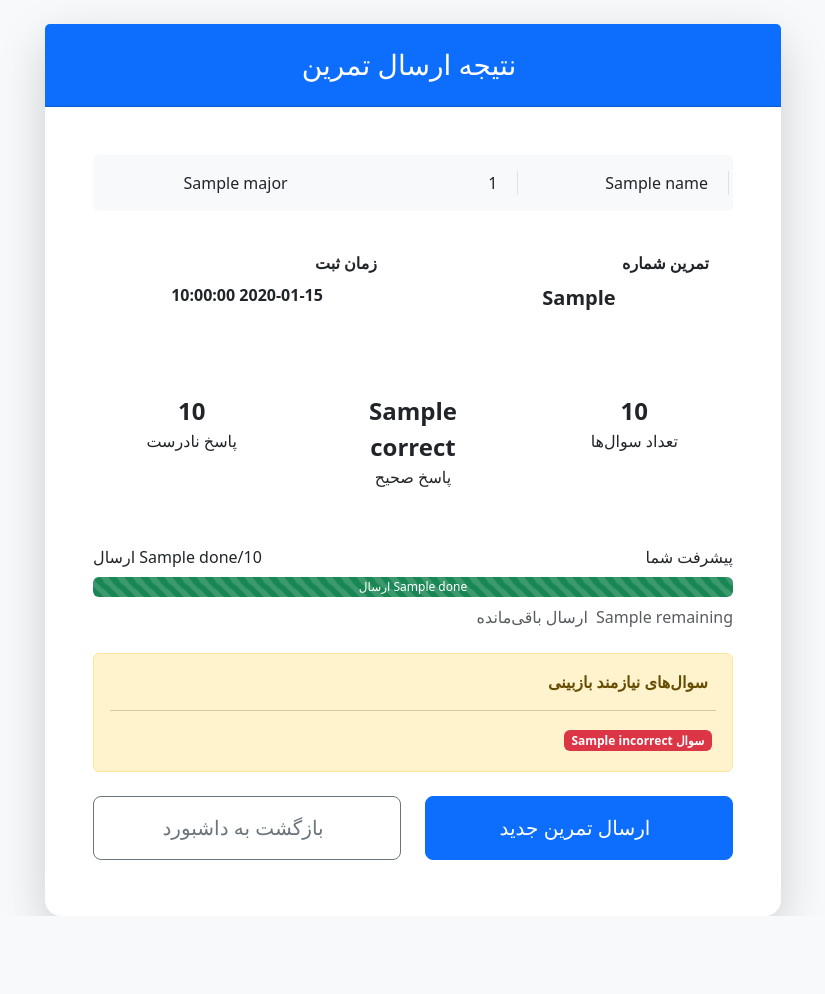
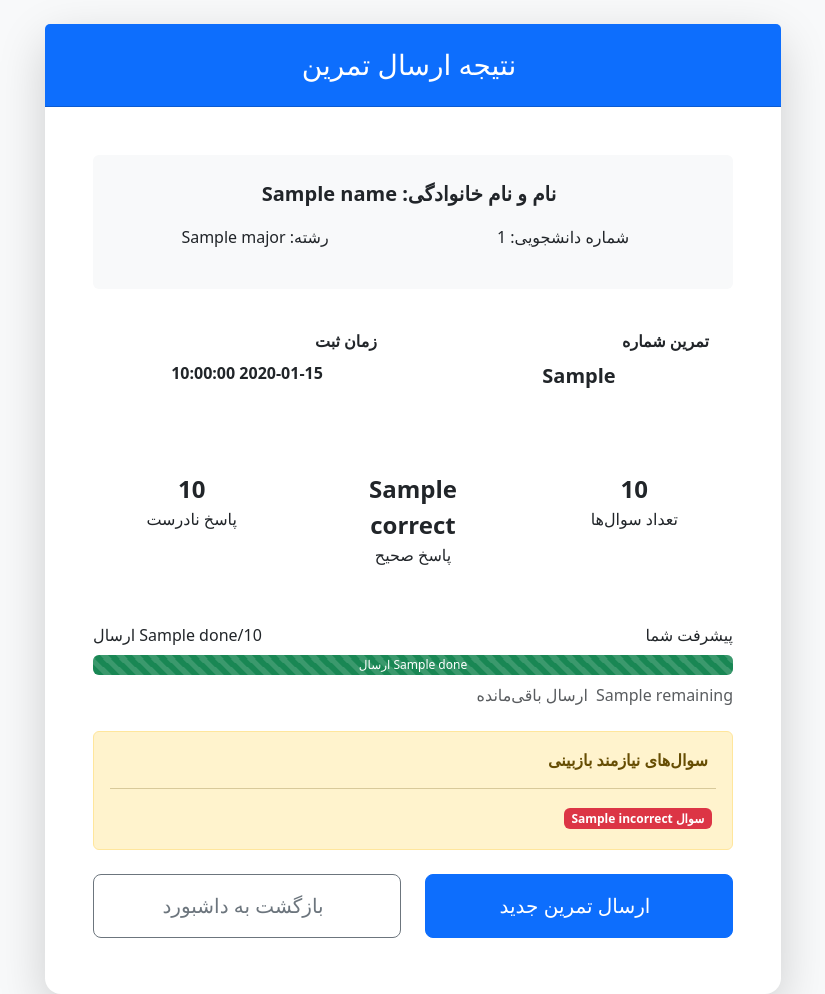
Before and after one commit to milad-ai/db_flask, a Flask app: template templates/result.html in a window 1280 px wide. Shown: the part 56-1050 px from the top of the page, without its empty margins (227-1052 px from the left). Before the commit the page ends 972 px from the top, so only its background shows below. Run offline with Flask 3, Linux system fonts and the light colour scheme; the template is opened without the code that fills it: most values are stand-ins (such as "Sample title", 1, 10 or a date in 2020).

Commit message:
Update result.html

```diff
--- a/templates/result.html
+++ b/templates/result.html
@@ -1,3 +1,4 @@
+
 {% extends "base.html" %}
 {% block content %}
 <div class="row justify-content-center">
@@ -12,24 +13,24 @@
 
       <div class="card-body p-5">
         <!-- هدر اطلاعات دانشجو -->
-        <div class="student-info mb-4 p-3 rounded bg-light">
-          <div class="row">
-            <div class="col-md-4 border-end">
-              <div class="d-flex align-items-center">
-                <i class="fas fa-user-graduate text-primary me-2"></i>
-                <span>{{ name }}</span>
+        <div class="student-info mb-4 p-4 rounded bg-light">
+          <div class="row text-center">
+            <div class="col-md-12 mb-3">
+              <div class="d-flex align-items-center justify-content-center">
+                <i class="fas fa-user-graduate text-primary me-2 fa-lg"></i>
+                <span class="fw-bold fs-5">نام و نام خانوادگی: {{ name }}</span>
               </div>
             </div>
-            <div class="col-md-4 border-end">
-              <div class="d-flex align-items-center">
+            <div class="col-md-6 mb-3">
+              <div class="d-flex align-items-center justify-content-center">
                 <i class="fas fa-id-card text-primary me-2"></i>
-                <span>{{ student_id }}</span>
+                <span>شماره دانشجویی: {{ student_id }}</span>
               </div>
             </div>
-            <div class="col-md-4">
-              <div class="d-flex align-items-center">
+            <div class="col-md-6 mb-3">
+              <div class="d-flex align-items-center justify-content-center">
                 <i class="fas fa-book text-primary me-2"></i>
-                <span>{{ major }}</span>
+                <span>رشته: {{ major }}</span>
               </div>
             </div>
           </div>
```
